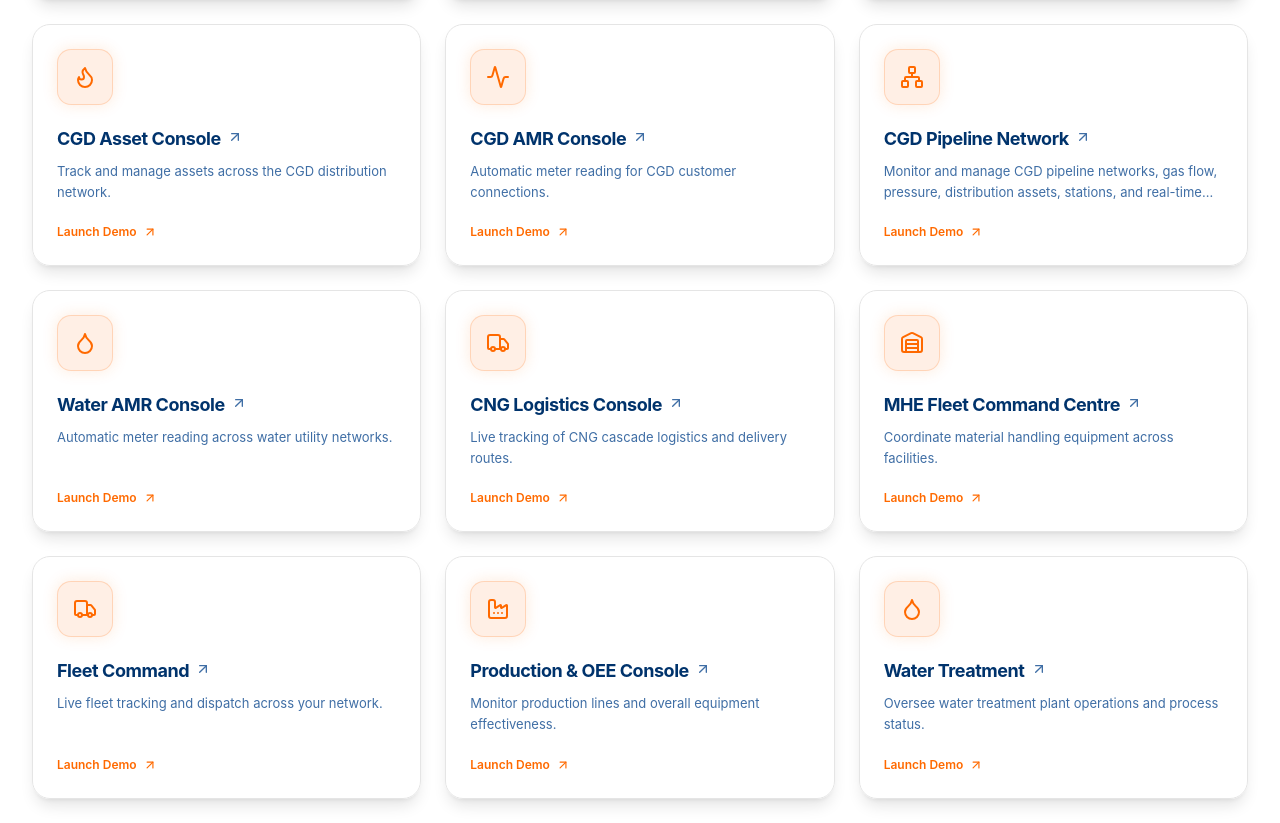
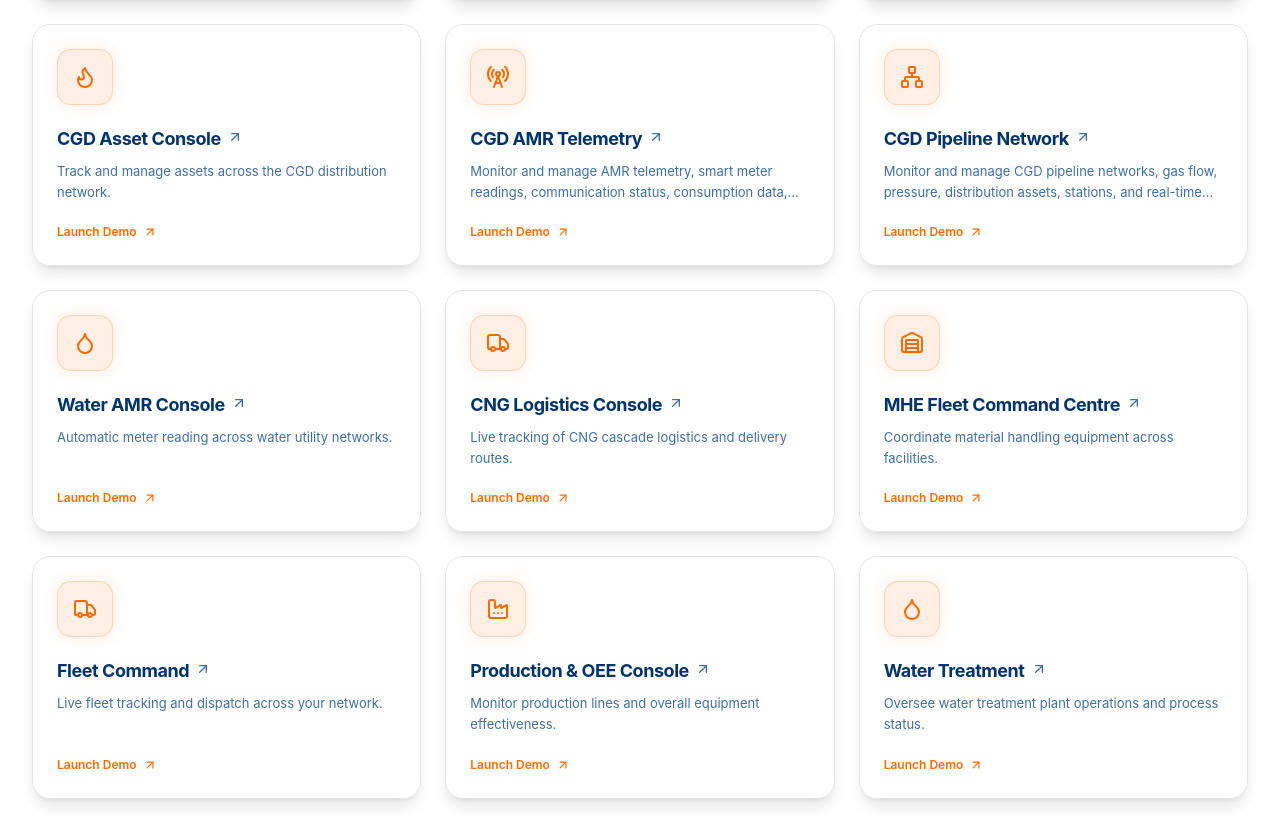
Before and after one commit to niravpatel161290/altrextech, a React (Vite) app: page /live-demo in a window 1280 px wide. Shown: the part 893-1716 px from the top of the page. Built offline with nearby package versions, Linux system fonts and the light colour scheme; a web font is replaced by a local one.

Commit message:
feat: add liveDemosData configuration for centralized demo link management

```diff
--- a/src/data/liveDemosData.ts
+++ b/src/data/liveDemosData.ts
@@ -7,9 +7,10 @@ import {
   Factory,
   Gauge,
   BarChart3,
-  Activity,
+  // Activity,
   Wind,
   Sun,
+  RadioTower,
   Building2,
   Wrench,
   Network,
@@ -95,11 +96,18 @@ export const LIVE_DEMO_GROUPS: LiveDemoGroup[] = [
         description:
           "Track and manage assets across the CGD distribution network.",
       },
+      // {
+      //   name: "CGD AMR Console",
+      //   href: "https://amrgas.altrextech.com/",
+      //   icon: Activity,
+      //   description: "Automatic meter reading for CGD customer connections.",
+      // },
       {
-        name: "CGD AMR Console",
-        href: "https://amrgas.altrextech.com/",
-        icon: Activity,
-        description: "Automatic meter reading for CGD customer connections.",
+        name: "CGD AMR Telemetry",
+        href: "https://amrdemo-cgd.altrextech.com/",
+        icon: RadioTower,
+        description:
+          "Monitor and manage AMR telemetry, smart meter readings, communication status, consumption data, and real-time metering operations.",
       },
       {
         name: "CGD Pipeline Network",
```
